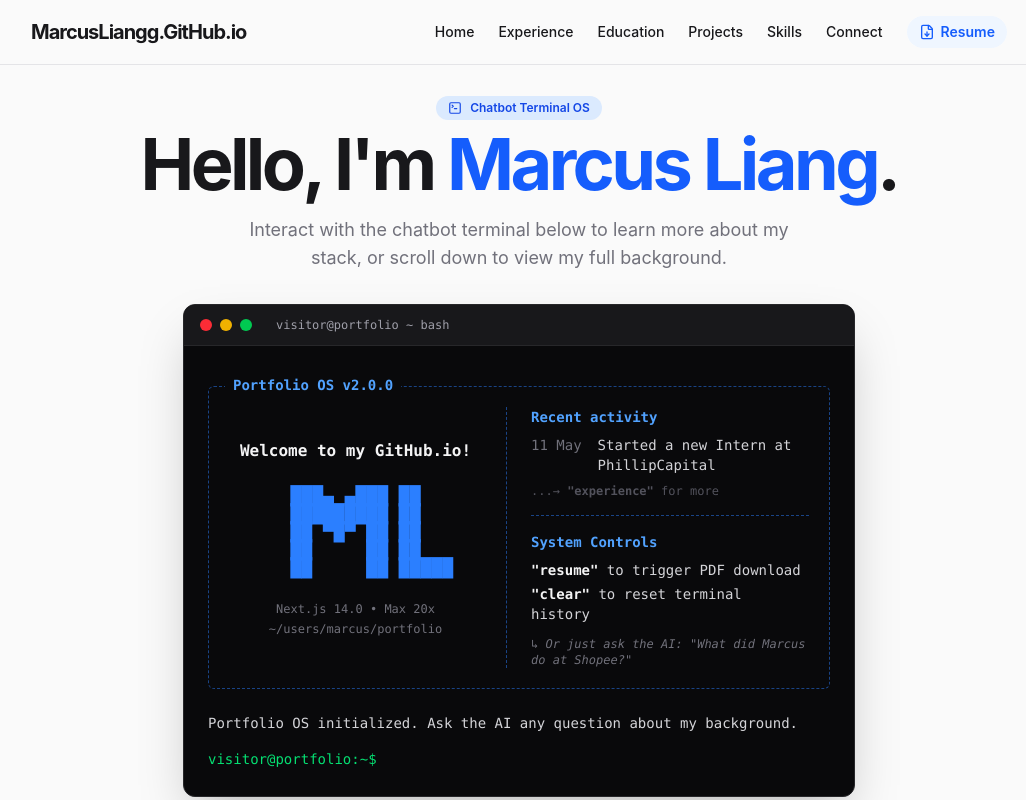
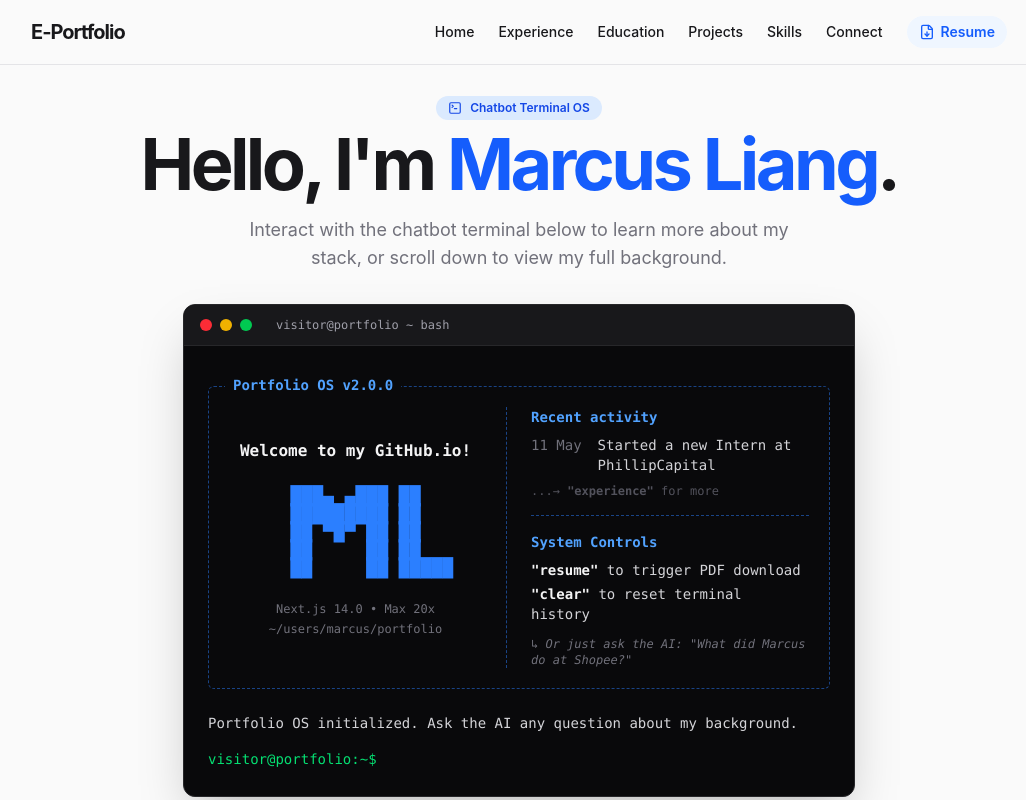
Before and after one commit to MarcusLiangg/MarcusLiang, a Next.js app: page / in a window 1280 px wide. Shown: the top 800 px of the page, without its empty margins (121-1147 px from the left). Built offline with nearby package versions, Linux system fonts and the light colour scheme.

Commit message:
Update page.jsx

```diff
--- a/app/page.jsx
+++ b/app/page.jsx
@@ -27,7 +27,7 @@ export default function Portfolio() {
       {/* Fixed Navigation */}
       <header className="fixed top-0 left-0 right-0 bg-zinc-50/80 backdrop-blur-md z-50 border-b border-zinc-200">
         <nav className="max-w-5xl mx-auto px-6 h-16 flex items-center justify-between">
-          <span className="font-bold text-xl tracking-tighter">MarcusLiangg.GitHub.io</span>
+          <span className="font-bold text-xl tracking-tighter">E-Portfolio</span>
           <ul className="flex items-center gap-6 font-medium text-sm hidden md:flex">
             <li><Link href="#home" className="hover:text-blue-600 transition-colors">Home</Link></li>
             <li><Link href="#experience" className="hover:text-blue-600 transition-colors">Experience</Link></li>
```
